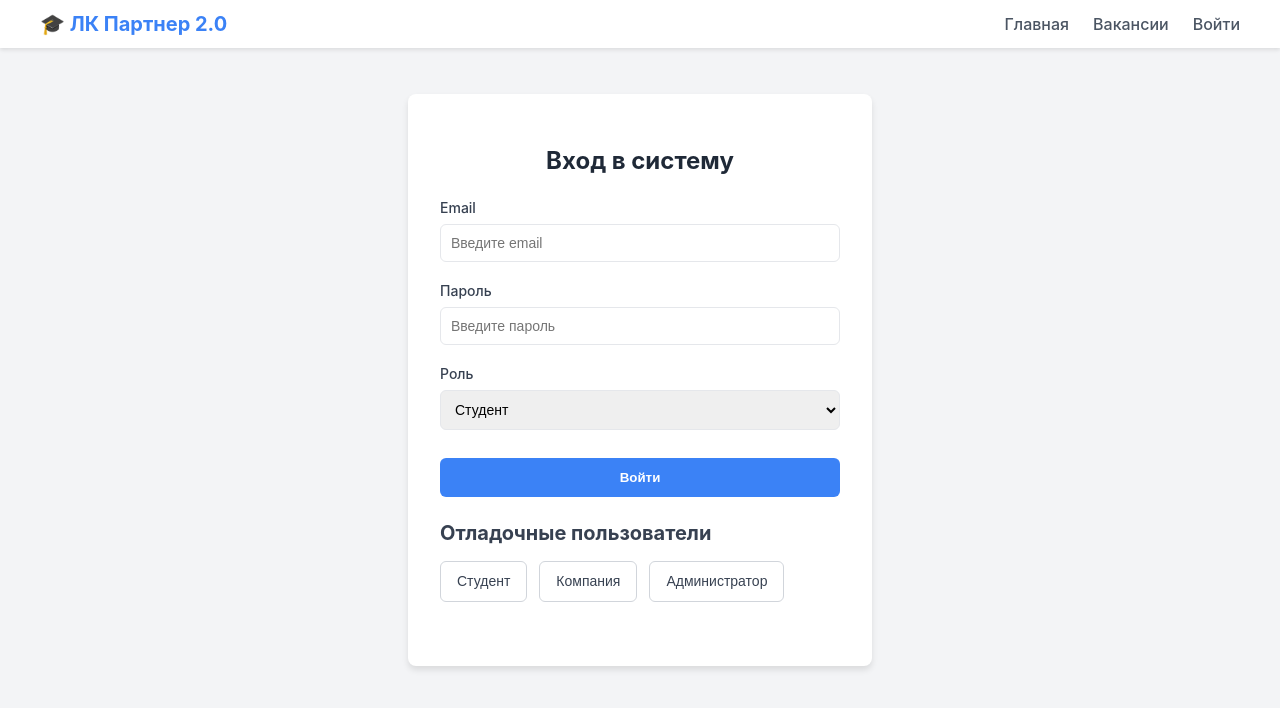
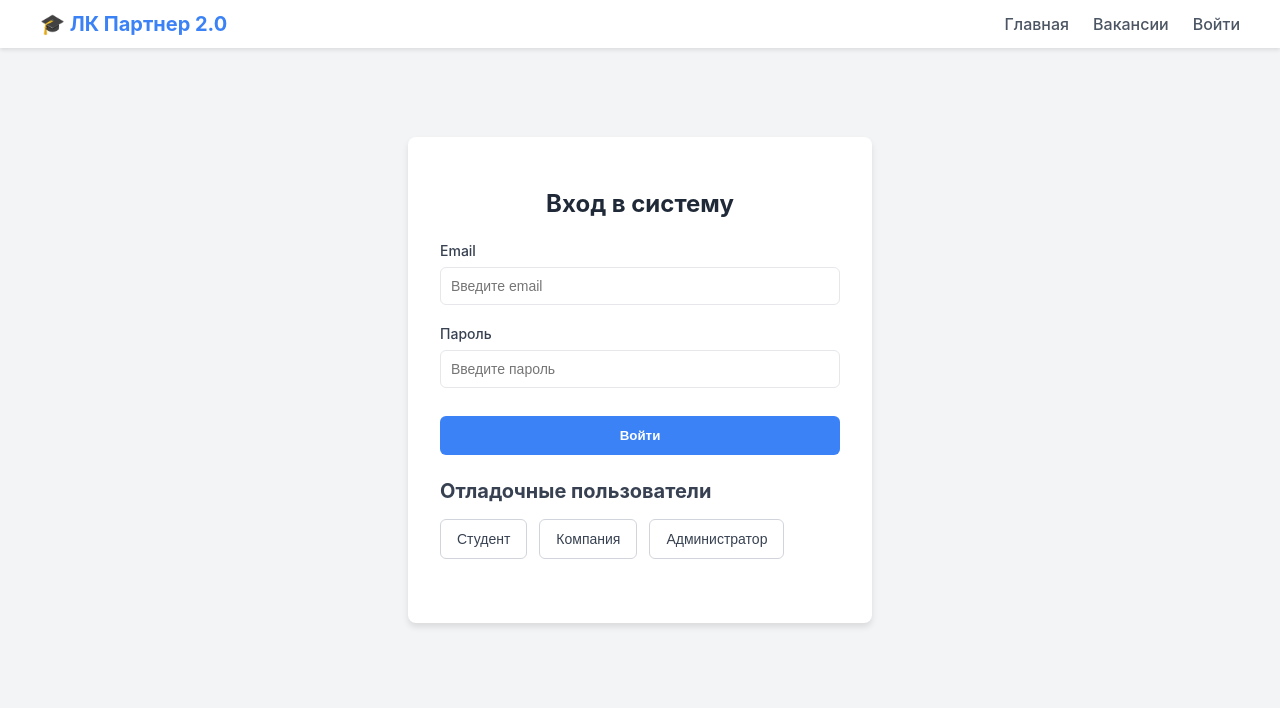
Before and after one commit to moevm/nsql1h26-pract, a React (Create React App) app in the folder frontend/: page /login in a window 1280 px wide. Shown: the top 708 px of the page. Built offline with nearby package versions, Linux system fonts and the light colour scheme; the HTML template or start-up script is replaced by a standard one.

Commit message:
fix auth ui: removed role selector

```diff
--- a/frontend/src/components/Auth/Login.js
+++ b/frontend/src/components/Auth/Login.js
@@ -3,17 +3,13 @@ import { useNavigate } from 'react-router-dom';
 import { useAuth } from '../../context/AuthContext';
 
 const demoUsers = [
-  { role: 'student', email: 'student@example.com', password: 'student123', label: 'Студент' },
-  { role: 'company', email: 'company@example.com', password: 'company123', label: 'Компания' },
-  { role: 'admin', email: 'admin@example.com', password: 'admin123', label: 'Администратор' },
+  { email: 'student@example.com', password: 'student123', label: 'Студент' },
+  { email: 'company@example.com', password: 'company123', label: 'Компания' },
+  { email: 'admin@example.com', password: 'admin123', label: 'Администратор' },
 ];
 
 export default function Login() {
-  const [formData, setFormData] = useState({
-    email: '',
-    password: '',
-    role: 'student',
-  });
+  const [formData, setFormData] = useState({ email: '', password: '' });
   const [error, setError] = useState('');
   const [submitting, setSubmitting] = useState(false);
   const { login } = useAuth();
@@ -25,7 +21,7 @@ export default function Login() {
     setError('');
 
     try {
-      const user = await login(formData.email, formData.password, formData.role);
+      const user = await login(formData.email, formData.password);
       if (user.role === 'student') {
         navigate('/student');
       } else if (user.role === 'company') {
@@ -41,18 +37,11 @@ export default function Login() {
   };
 
   const handleChange = (e) => {
-    setFormData({
-      ...formData,
-      [e.target.name]: e.target.value,
-    });
+    setFormData({ ...formData, [e.target.name]: e.target.value });
   };
 
   const fillDemoUser = (demoUser) => {
-    setFormData({
-      email: demoUser.email,
-      password: demoUser.password,
-      role: demoUser.role,
-    });
+    setFormData({ email: demoUser.email, password: demoUser.password });
   };
 
   return (
@@ -84,15 +73,6 @@ export default function Login() {
             />
           </div>
 
-          <div className="form-group">
-            <label>Роль</label>
-            <select name="role" value={formData.role} onChange={handleChange}>
-              <option value="student">Студент</option>
-              <option value="company">Представитель компании</option>
-              <option value="admin">Администратор</option>
-            </select>
-          </div>
-
           {error && <div className="import-status error">❌ {error}</div>}
 
           <button type="submit" className="auth-btn" disabled={submitting}>
@@ -105,7 +85,7 @@ export default function Login() {
           <div className="skills" style={{ gap: 12 }}>
             {demoUsers.map((demoUser) => (
               <button
-                key={demoUser.role}
+                key={demoUser.email}
                 type="button"
                 className="details-btn"
                 onClick={() => fillDemoUser(demoUser)}
--- a/frontend/src/context/AuthContext.js
+++ b/frontend/src/context/AuthContext.js
@@ -34,10 +34,10 @@ export function AuthProvider({ children }) {
     restoreSession();
   }, []);
 
-  const login = async (email, password, role) => {
+  const login = async (email, password) => {
     const response = await apiFetch('/auth/login', {
       method: 'POST',
-      body: JSON.stringify({ email, password, role }),
+      body: JSON.stringify({ email, password }),
     });
 
     saveAuth(response.token, response.user);
```
